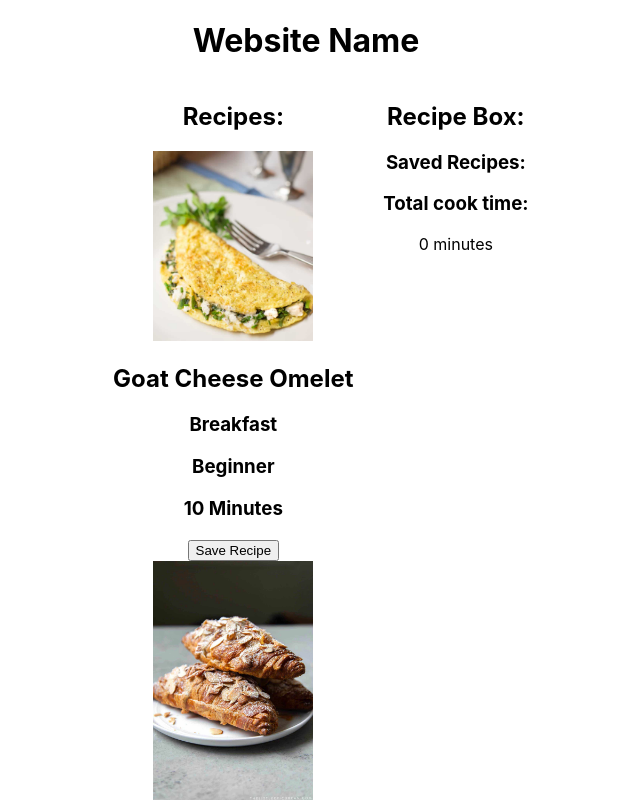
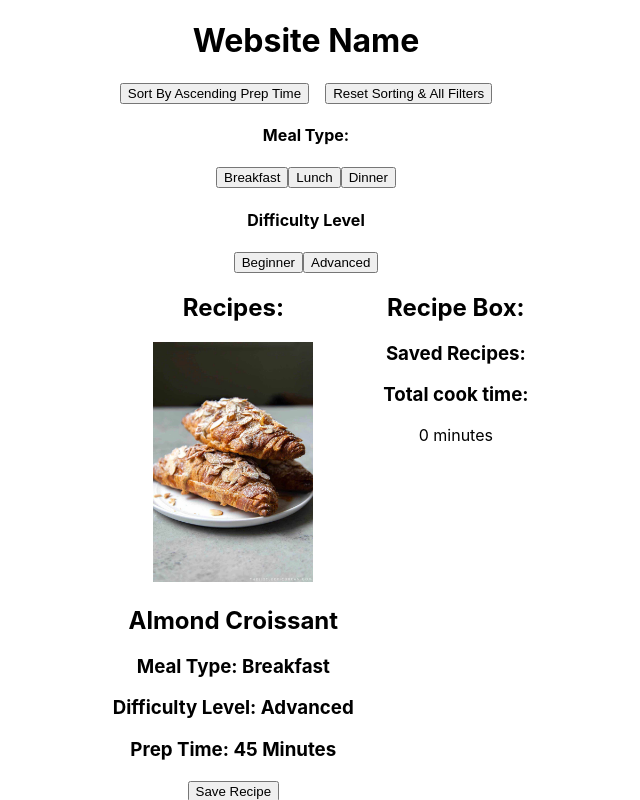
Before and after one commit to happyseal123/react-dev, a React (Create React App) app: page / in a window 1280 px wide. Shown: the top 800 px of the page, without its empty margins (334-974 px from the left). Built offline with nearby package versions, Linux system fonts and the light colour scheme; the HTML template or start-up script is replaced by a standard one.

Commit message:
buggy with most functionality

```diff
--- a/src/App.css
+++ b/src/App.css
@@ -1,5 +1,9 @@
 .App {
   text-align: center;
+}
+
+#reset{
+  margin-left: 1rem;
 }
 
 #body{
--- a/src/App.js
+++ b/src/App.js
@@ -6,9 +6,6 @@ import RecipeItem from "./components/RecipeItem";
 
 
 function App() {
-
-  // const [items, setItem] = useState([]);
-  // const [total, setTotal] = useState(0);
 
   const [saved, setSaved] = useState([]);
   const [cookTime, setCookTime] = useState(0);
@@ -24,22 +21,93 @@ function App() {
     setCookTime(cookTime-time);
   }
 
+//   const [recipes, setRecipes] = useState([]);
+//   const setUpRecipes = () => {
+//     setRecipes(["hey"]);
+//  }
+
+  const [recipeDataState, setRecipeDataState] = useState(recipeData);
+
+  const [opac, setOpac] = useState(1);
+  const [mealColors, setMealColors] = useState(["black", "black", "black"]);
+
   return (
     <div className="App">
       <h1>Website Name</h1>
 
+      <button onClick={() => {
+
+        // BELOW IS BUGGY, IDK WHY
+
+        // setRecipeDataState(
+        //   recipeDataState.sort((a,b) => {
+        //     if (a.preptime > b.preptime) {
+        //       return 1;
+        //     }
+        //     if (a.preptime < b.preptime) {
+        //       return -1;
+        //     }
+        //     return 0;
+        //   }
+        // ));
+            }
+                }>Sort By Ascending Prep Time
+      </button>
+
+      <button id="reset" onClick={() => {
+        setOpac(1);
+        setMealColors(["black", "black", "black"]);
+        setRecipeDataState(recipeData);
+      }}>
+        Reset Sorting & All Filters
+      </button>
+
+      {/* {recipeData[0].name} */}
+
+    <div>
+    <h4>Meal Type:</h4>
+    <button style={{ opacity : opac , color: mealColors[0] }} onClick={() => {
+      setRecipeDataState(recipeDataState.filter(item => item.mealtype == "Breakfast"));
+      setOpac(0.6);
+      setMealColors(["red", "black", "black"]);
+    }}>Breakfast</button>
+    <button style={{opacity:opac}}>Lunch</button>
+    <button style={{opacity:opac}}>Dinner</button>
+    </div>
+
+    <div>
+    <h4>Difficulty Level</h4>
+    <button onClick={() => {
+      setRecipeDataState(recipeDataState.filter(item => item.difficulty == "Beginner"));
+    }}>Beginner</button>
+    <button>Advanced</button>
+    </div>
+
+
       <div id="body">
-        <div id="recipes">
+
+        {/* <div id="recipes">
           <h2>Recipes:</h2>
           {recipeData.map((item) => (
             <RecipeItem prop1={item} addClick={saveRecipe} removeClick={removeRecipe}/>
           ))}
+        </div> */}
+
+        <div id="recipes">
+          <h2>Recipes:</h2>
+
+          {recipeDataState.map((item) => (
+            <RecipeItem prop1={item} addClick={saveRecipe} removeClick={removeRecipe}/>
+          ))}
+
         </div>
+
         <div>
           <h2>Recipe Box:</h2>
 
 
           <h3>Saved Recipes:</h3>
+
           {saved.map((recipe) => (
             <p>{recipe}</p>
           ))}
--- a/src/assets/recipe-data.json
+++ b/src/assets/recipe-data.json
@@ -1,17 +1,17 @@
 [
+    {
+        "name": "Almond Croissant",
+        "mealtype": "Breakfast",
+        "difficulty": "Advanced",
+        "preptime": 45,
+        "image": "images/croissant.jpg"
+    },
     {
         "name": "Goat Cheese Omelet",
         "mealtype": "Breakfast",
         "difficulty": "Beginner",
         "preptime": 10,
         "image": "images/omelet.jpg"
-    },
-    {
-        "name": "Almond Croissant",
-        "mealtype": "Breakfast",
-        "difficulty": "Advanced",
-        "preptime": 45,
-        "image": "images/croissant.jpg"
     },
     {
         "name": "Blueberry Pancakes",
--- a/src/components/RecipeItem.js
+++ b/src/components/RecipeItem.js
@@ -22,9 +22,9 @@ export default function RecipeItem({prop1, addClick, removeClick}) {
         <div>
             <img src={prop1.image}/>
             <h2> {prop1.name}</h2>
-            <h3>{prop1.mealtype}</h3>
-            <h3>{prop1.difficulty}</h3>
-            <h3>{prop1.preptime} Minutes</h3>
+            <h3>Meal Type: {prop1.mealtype}</h3>
+            <h3>Difficulty Level: {prop1.difficulty}</h3>
+            <h3>Prep Time: {prop1.preptime} Minutes</h3>
 
             <button style={{display:addVis}} onClick={() => {
                 addClick(prop1.name, prop1.preptime);
```
